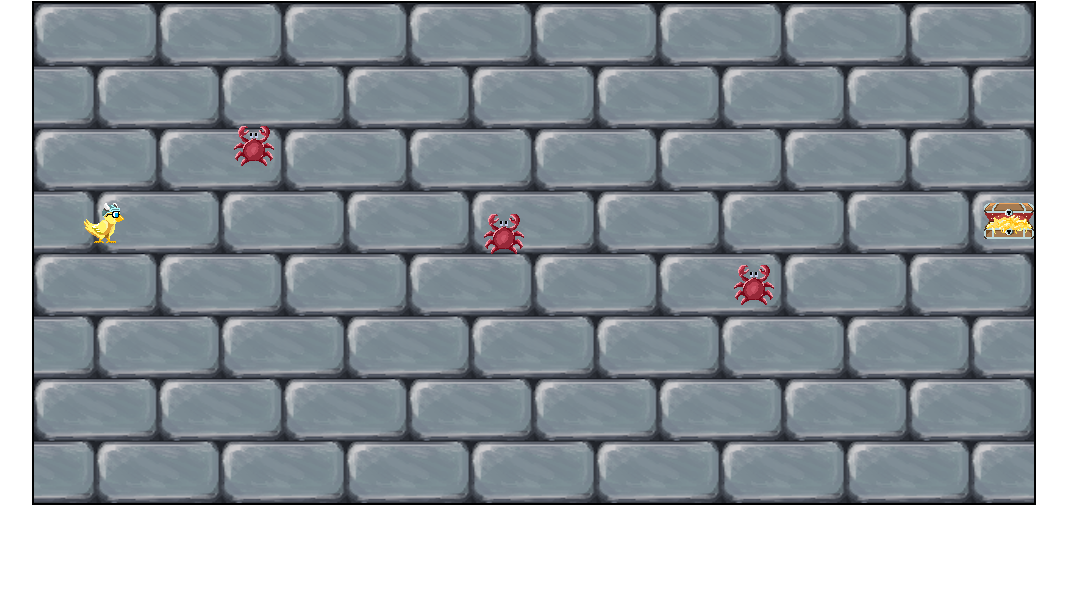
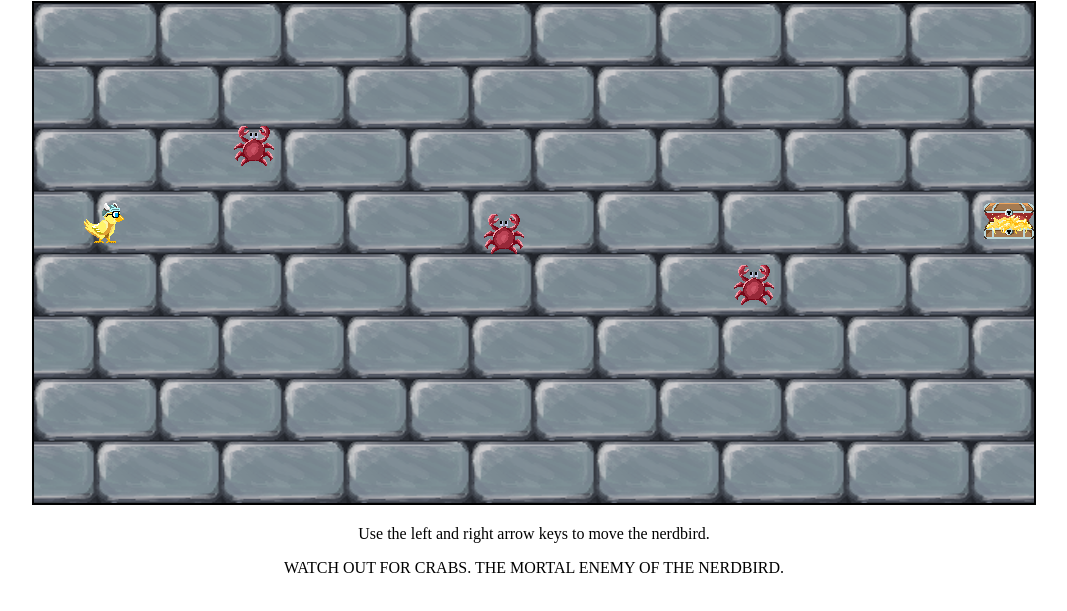
Before and after one commit to DouglasMacKrell/zenva-complete-beginners-javascript, a plain HTML site: page crossing-game/index.html in a window 1280 px wide. Shown: the part 79-690 px from the top of the page, without its empty margins (106-1173 px from the left). Drawn offline with Linux system fonts and the light colour scheme.

Commit message:
directions added to game

```diff
--- a/crossing-game/index.html
+++ b/crossing-game/index.html
@@ -49,6 +49,8 @@
   <body>
     <h1>Doug's Crossing Game</h1>
     <canvas id="my-canvas" width="1000" height="500"></canvas>
+    <p>Use the left and right arrow keys to move the nerdbird.</p>
+    <p>WATCH OUT FOR CRABS. THE MORTAL ENEMY OF THE NERDBIRD.</p>
     <script type="text/javascript">
       var canvas = document.getElementById("my-canvas");
       var ctx = canvas.getContext("2d");
```
